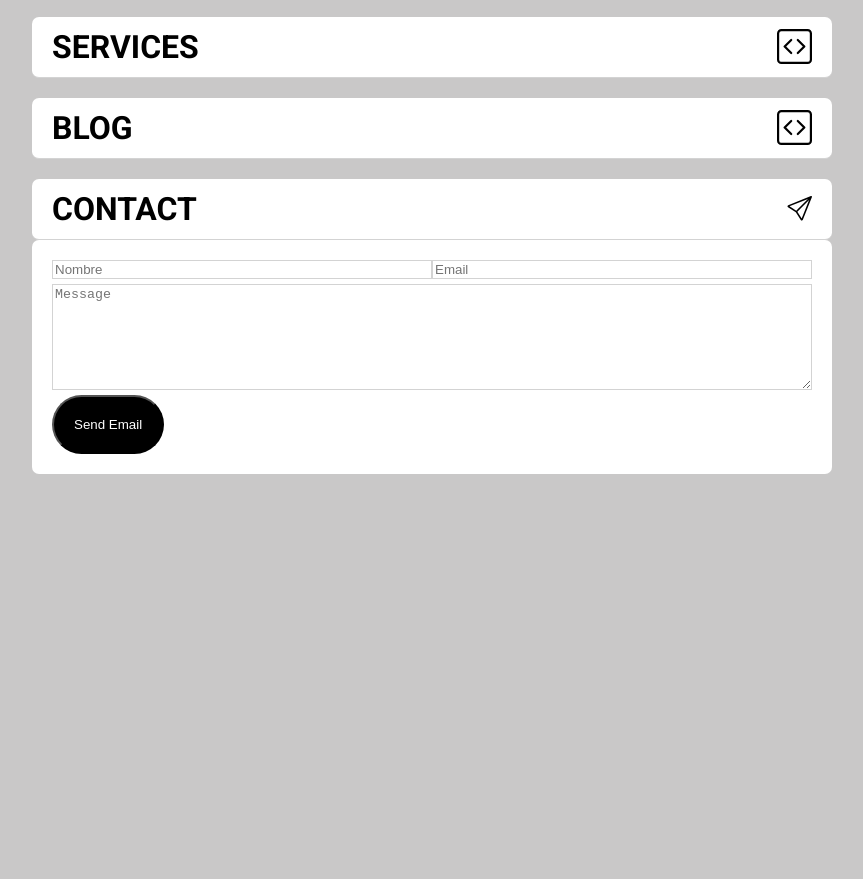
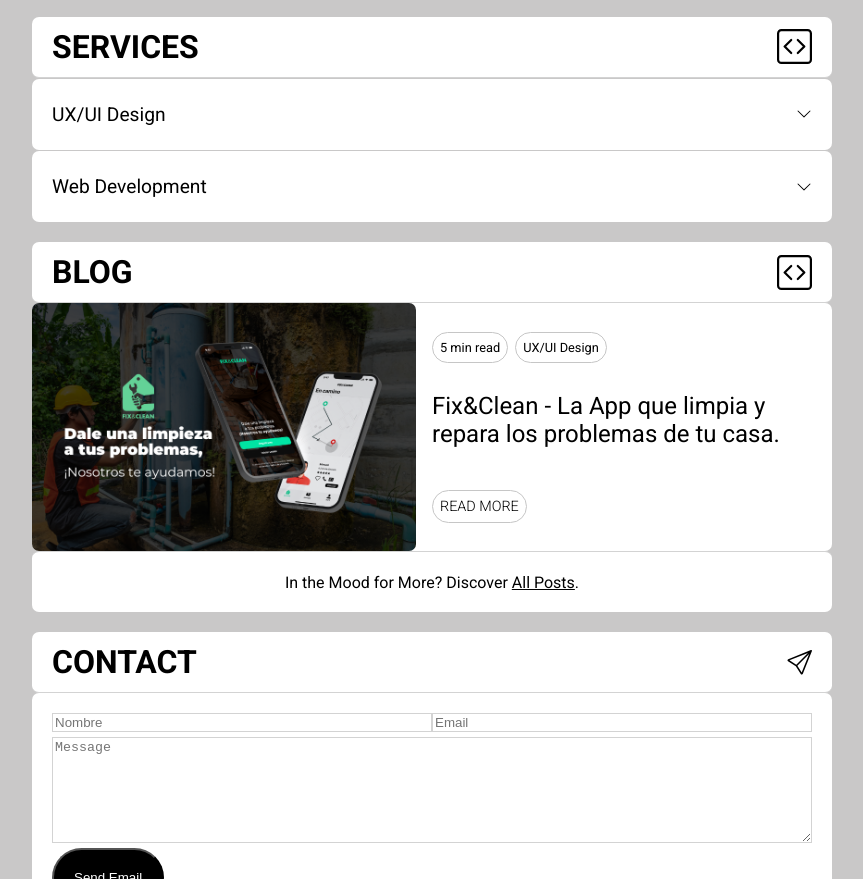
Before and after one commit to genesisrguez/Portfolio, a plain HTML site: page index.html in a window 1280 px wide. Shown: the part 1824-2703 px from the top of the page, without its empty margins (233-1096 px from the left). Before the commit the page ends 2356 px from the top, so only its background shows below. Drawn offline with nearby package versions, Linux system fonts and the light colour scheme.

Commit message:
Se agregó Blog section

```diff
--- a/index.html
+++ b/index.html
@@ -8,6 +8,7 @@
     <link rel="stylesheet" href="./style.css">
 </head>
 <body>
+    <!--Nav-->
     <div class="nav-container">
         <a href="">
             <svg xmlns="http://www.w3.org/2000/svg" width="25" height="25" fill="white" class="bi bi-house" viewBox="0 0 16 16">
@@ -38,8 +39,9 @@
             </svg>
         </a>
     </div>
+    <!--Contenedor General-->
     <div class="container">
-    <!--Cabecera-->
+        <!--Cabecera-->
         <div class="double-section">
             <div class="subsection">
                 <h1>Génesis Rodríguez</h1>
@@ -58,7 +60,7 @@
                 </div>
             </div>
         </div>
-    <!--Skills-->
+        <!--Skills-->
         <div class="skills-section">
             <div class="skills">
                 <img src="./multimedia/skills/html.png" alt="">
@@ -162,6 +164,34 @@
                 <path d="M6.854 4.646a.5.5 0 0 1 0 .708L4.207 8l2.647 2.646a.5.5 0 0 1-.708.708l-3-3a.5.5 0 0 1 0-.708l3-3a.5.5 0 0 1 .708 0m2.292 0a.5.5 0 0 0 0 .708L11.793 8l-2.647 2.646a.5.5 0 0 0 .708.708l3-3a.5.5 0 0 0 0-.708l-3-3a.5.5 0 0 0-.708 0"/>
             </svg>
         </div>
+        <!--Acordeón 1-->
+        <div class="layout toggle-section">
+            <div class="accordion">
+                <div class="btn-toggle">
+                    <p>UX/UI Design</p>
+                    <svg xmlns="http://www.w3.org/2000/svg" width="16" height="16" fill="currentColor" class="bi bi-chevron-down" viewBox="0 0 16 16">
+                        <path fill-rule="evenodd" d="M1.646 4.646a.5.5 0 0 1 .708 0L8 10.293l5.646-5.647a.5.5 0 0 1 .708.708l-6 6a.5.5 0 0 1-.708 0l-6-6a.5.5 0 0 1 0-.708"/>
+                      </svg>
+                </div>
+                <div class="accordion__answer">
+                    <p>Lorem, ipsum dolor sit amet consectetur adipisicing elit. Voluptatem corporis aliquid soluta, sit dolorem voluptate. Delectus consectetur neque quas laudantium enim atque a. Sunt expedita voluptate omnis quis commodi perspiciatis?</p>
+                </div>
+            </div>
+        </div>
+        <!--Acordeón 2-->
+        <div class="layout toggle-section">
+            <div class="accordion">
+                <div class="btn-toggle">
+                    <p>Web Development</p>
+                    <svg xmlns="http://www.w3.org/2000/svg" width="16" height="16" fill="currentColor" class="bi bi-chevron-down" viewBox="0 0 16 16">
+                        <path fill-rule="evenodd" d="M1.646 4.646a.5.5 0 0 1 .708 0L8 10.293l5.646-5.647a.5.5 0 0 1 .708.708l-6 6a.5.5 0 0 1-.708 0l-6-6a.5.5 0 0 1 0-.708"/>
+                      </svg>
+                </div>
+                <div class="accordion__answer">
+                    <p>Lorem, ipsum dolor sit amet consectetur adipisicing elit. Voluptatem corporis aliquid soluta, sit dolorem voluptate. Delectus consectetur neque quas laudantium enim atque a. Sunt expedita voluptate omnis quis commodi perspiciatis?</p>
+                </div>
+            </div>
+        </div>
         <!--Blog-->
         <div class="title-section">
             <h1>BLOG</h1>
@@ -169,6 +199,22 @@
                 <path d="M14 1a1 1 0 0 1 1 1v12a1 1 0 0 1-1 1H2a1 1 0 0 1-1-1V2a1 1 0 0 1 1-1zM2 0a2 2 0 0 0-2 2v12a2 2 0 0 0 2 2h12a2 2 0 0 0 2-2V2a2 2 0 0 0-2-2z"/>
                 <path d="M6.854 4.646a.5.5 0 0 1 0 .708L4.207 8l2.647 2.646a.5.5 0 0 1-.708.708l-3-3a.5.5 0 0 1 0-.708l3-3a.5.5 0 0 1 .708 0m2.292 0a.5.5 0 0 0 0 .708L11.793 8l-2.647 2.646a.5.5 0 0 0 .708.708l3-3a.5.5 0 0 0 0-.708l-3-3a.5.5 0 0 0-.708 0"/>
             </svg>
+        </div>
+        <div class="blog-container">
+            <div class="cover-blog">
+                <img src="./multimedia/fixandclean.png" alt="">
+            </div>
+            <div class="info-blog">
+                <div class="btn-flex">
+                    <p>5 min read</p>
+                    <p> UX/UI Design</p>
+                </div>
+                <h1>Fix&Clean - La App que limpia y repara los problemas de tu casa.</h1>
+                <a class="btn-rm" href="https://www.behance.net/gallery/154233277/Fix-Clean" target="_blank">READ MORE</a>
+            </div>
+        </div>
+        <div class="more-section">
+            <p>In the Mood for More? Discover <a href="https://www.behance.net/gdaniellars" target="_blank" style="color: black;">All Posts</a>.</p>
         </div>
         <!--Contact-->
         <div class="title-section">
@@ -178,7 +224,7 @@
             </svg>
         </div>
         <div class="form-section">
-        <form id="form">
+            <form id="form">
             <div class="subsection-form">
                 <input type="text" name="from_name" id="from_name" placeholder="Nombre">
                 <input type="email" name="email_id" id="email_id" placeholder="Email">
@@ -188,10 +234,12 @@
             </div>
             <input class="btn-form" type="submit" id="button" value="Send Email">
             </div>
-        </form>
+            </form>
+        </div>
+    </div>
+
     <script src="main.js"></script>
     <script type="text/javascript" src="https://cdn.jsdelivr.net/npm/@emailjs/browser@4/dist/email.min.js"></script>
     <script type="text/javascript"> emailjs.init('q6l-YygdKARImt5yf')</script>
-
 </body>
 </html>
--- a/main.js
+++ b/main.js
@@ -18,3 +18,15 @@
       alert(JSON.stringify(err));
     });
 });
+
+
+let answers = document.querySelectorAll(".accordion");
+answers.forEach((event) => {
+    event.addEventListener("click", () => {
+        if (event.classList.contains("active")) {
+            event.classList.remove("active");
+        } else {
+            event.classList.add("active");
+        }
+    });
+});
--- a/style.css
+++ b/style.css
@@ -5,7 +5,6 @@
     font-family: "Roboto", sans-serif;
     font-weight: 400;
     font-style: normal;
-
     display: flex;
     justify-content: center;
 }
@@ -188,7 +187,6 @@
     display: flex;
     justify-content: space-around;
     margin-bottom: 5px;
-
 }
 
 .subsection-form input {
@@ -243,3 +241,91 @@
     font-size: .7em;
     font-weight: 100;
 }
+
+
+.toggle-section {
+    height: auto;
+    background-color: white;
+    border-radius: 7px;
+    padding: 5px 20px;
+    cursor: pointer;
+    margin-top: 1px;
+}
+
+.btn-toggle {
+    border-style: none;
+    width: 100%;
+    background-color: white;
+    display: flex;
+    align-items: center;
+    justify-content: space-between;
+    font-size: 1.2em;
+    font-weight: 400;
+}
+
+.accordion__answer {
+    display: none;
+    font-weight: 300;
+}
+
+.accordion__answer p {
+    font-size: 1em;
+}
+
+.accordion.active .accordion__answer {
+    display: block;
+}
+
+.blog-container {
+    display: flex;
+    background-color: white;
+    border-radius: 7px;
+}
+
+
+.cover-blog{
+    width: 50%;
+}
+
+.cover-blog img {
+    width: 100%;
+    border-radius: 7px;
+    display: flex;
+}
+
+.info-blog {
+    width: 50%;
+    padding: 1em;
+}
+
+.btn-flex {
+    display: flex;
+}
+
+.info-blog .btn-flex p {
+    border: 1px solid rgb(198, 198, 198);
+    padding: 7px;
+    border-radius: 30px;
+    margin-right: 7px;
+    font-size: .8em;
+}
+
+.btn-rm {
+    border: 1px solid rgb(198, 198, 198);
+    padding: 7px;
+    border-radius: 30px;
+    font-size: .9em;
+    background-color: white;
+    text-decoration: none;
+}
+
+.blog-container .info-blog h1 {
+    font-size: 1.5em;
+    font-weight: 400;
+    margin-bottom: 2em;
+}
+
+.blog-container .info-blog a {
+    color: black;
+    font-weight: 300;
+}
```
Also changed, not shown: multimedia/fixandclean.png (added).
